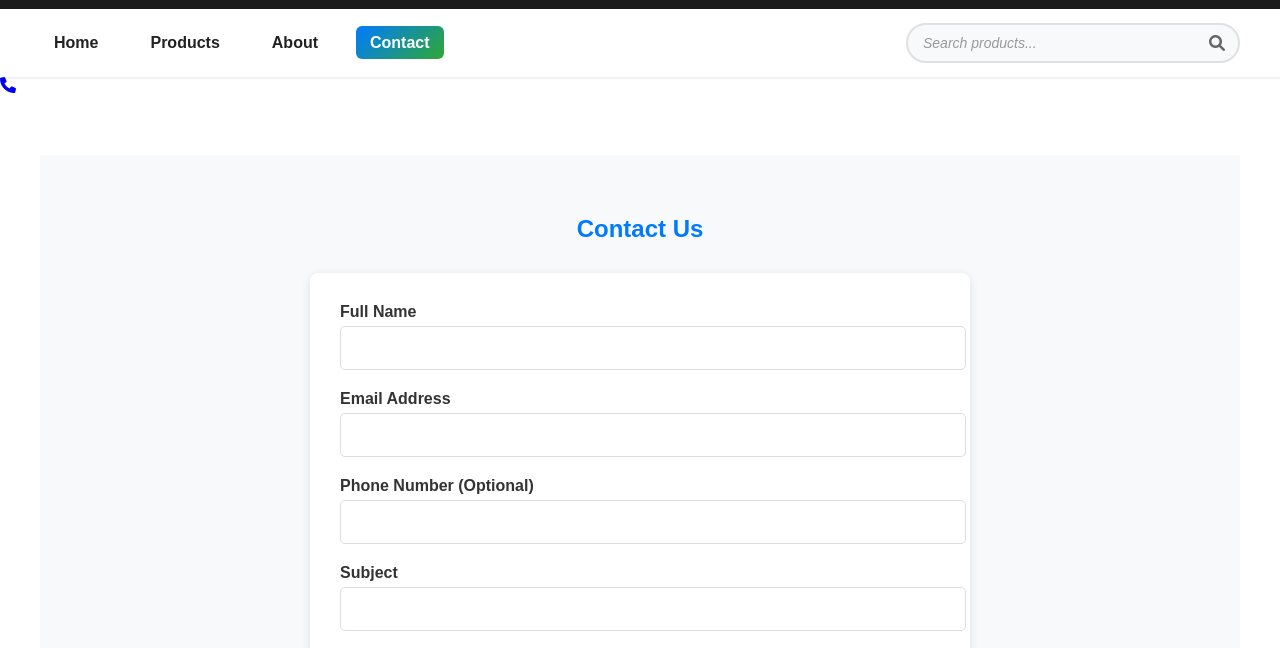
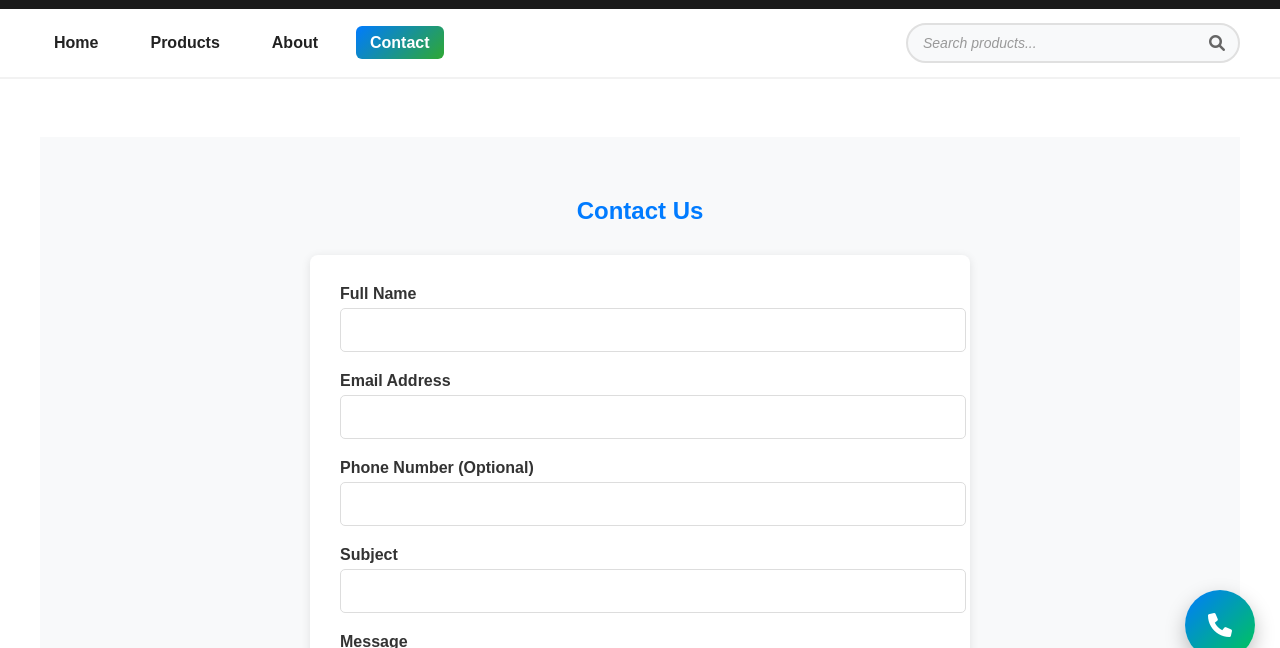
Before and after one commit to brunocoder256/Debobis, a plain HTML site: page contact.html in a window 1280 px wide. Shown: the part 115-763 px from the top of the page. Drawn offline with nearby package versions, Linux system fonts and the light colour scheme.

Commit message:
Update style.css

```diff
--- a/style.css
+++ b/style.css
@@ -2276,3 +2276,41 @@ footer {
         font-size: 0.8rem;
     }
 }
+/* Container (fixed, bottom-right) */
+.call-btn {
+    position: fixed;
+    right: 25px;
+    bottom: 25px;
+    width: 70px;
+    height: 70px;
+    background: linear-gradient(135deg, #007bff, #00c853); /* blue → green */
+    border-radius: 50%;
+    display: flex;
+    align-items: center;
+    justify-content: center;
+    z-index: 999999;
+    cursor: pointer;
+    box-shadow: 0 8px 20px rgba(0,0,0,0.25);
+    animation: wiggle 2.5s infinite;
+    text-decoration: none;
+}
+
+.call-btn i {
+    color: #fff;
+    font-size: 24px;
+}
+
+/* Wiggle animation */
+@keyframes wiggle {
+    0% { transform: translateX(0); }
+    10% { transform: translateX(-5px); }
+    20% { transform: translateX(5px); }
+    30% { transform: translateX(-4px); }
+    40% { transform: translateX(4px); }
+    50% { transform: translateX(-2px); }
+    60% { transform: translateX(2px); }
+    70% { transform: translateX(-1px); }
+    80% { transform: translateX(1px); }
+    90% { transform: translateX(0.5px); }
+    100% { transform: translateX(0); }
+}
```
